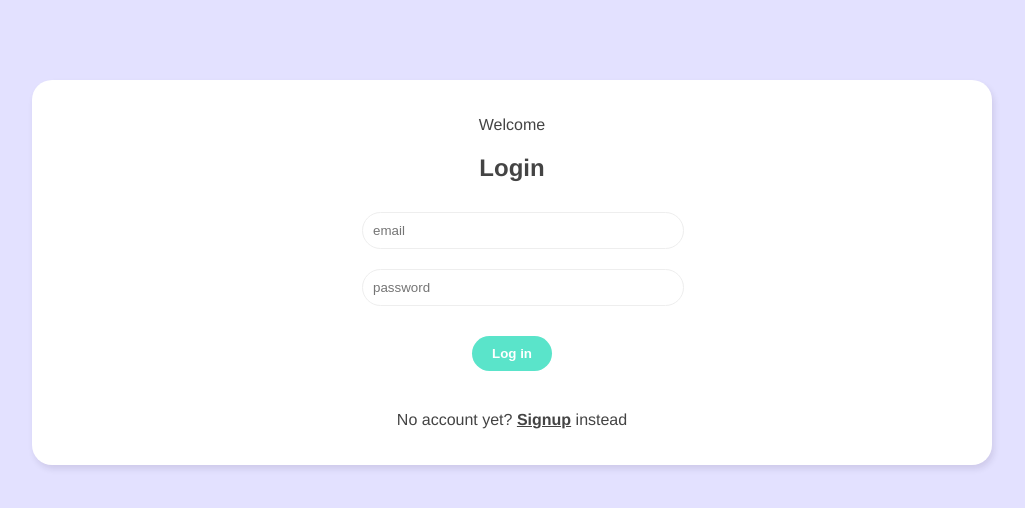
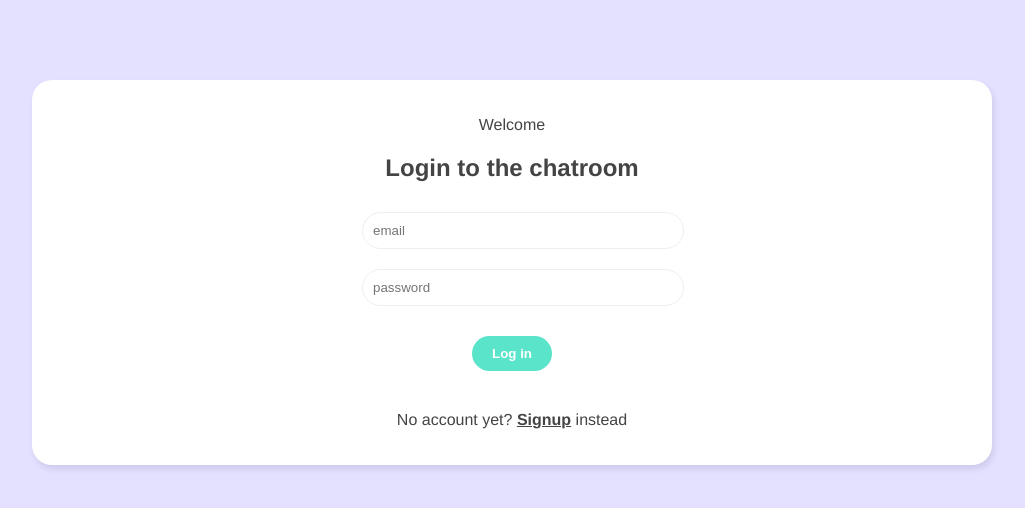
Before and after one commit to poolsakk/course-vue-firebase, a Vue app: page / in a window 1280 px wide. Shown: the top 508 px of the page, without its empty margins (128-1153 px from the left). Built offline with nearby package versions, Linux system fonts and the light colour scheme; no server answers.

Commit message:
[128] making changes & re-deploying

```diff
--- a/package.json
+++ b/package.json
@@ -4,7 +4,8 @@
   "private": true,
   "scripts": {
     "serve": "vue-cli-service serve",
-    "build": "vue-cli-service build"
+    "build": "vue-cli-service build",
+    "deploy": "vue-cli-service build && firebase deploy"
   },
   "dependencies": {
     "core-js": "^3.6.5",
--- a/src/views/Welcome.vue
+++ b/src/views/Welcome.vue
@@ -2,12 +2,12 @@
   <div class="welcome container">
       <p>Welcome</p>
       <div v-if="showLogin">
-        <h2>Login</h2>
+        <h2>Login to the chatroom</h2>
         <LoginForm @login="enterChat"/>
         <p>No account yet? <span @click="showLogin = false">Signup</span> instead</p>
       </div>
       <div v-else>
-        <h2>Sign up</h2>
+        <h2>Sign up to the chatroom</h2>
         <SignupForm @signup="enterChat" />
         <p>Already registered? <span @click="showLogin = true">Login</span> instead</p>
       </div>
```
